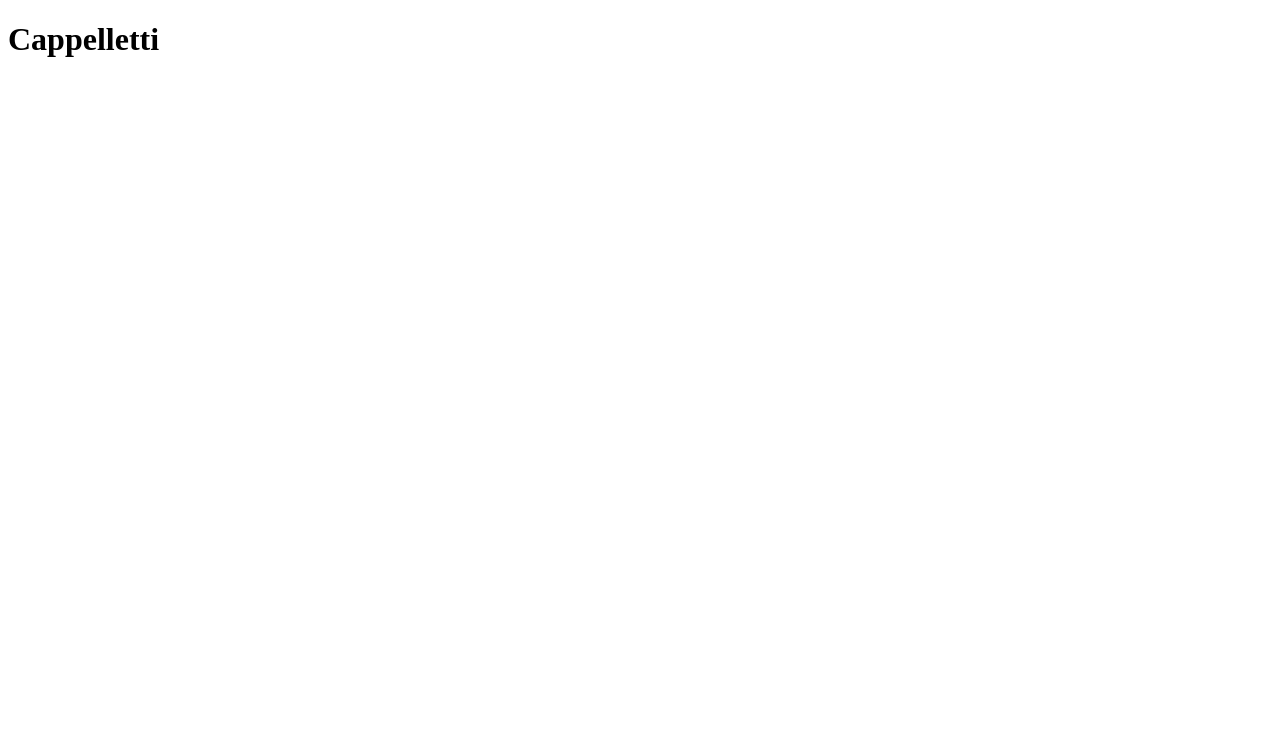
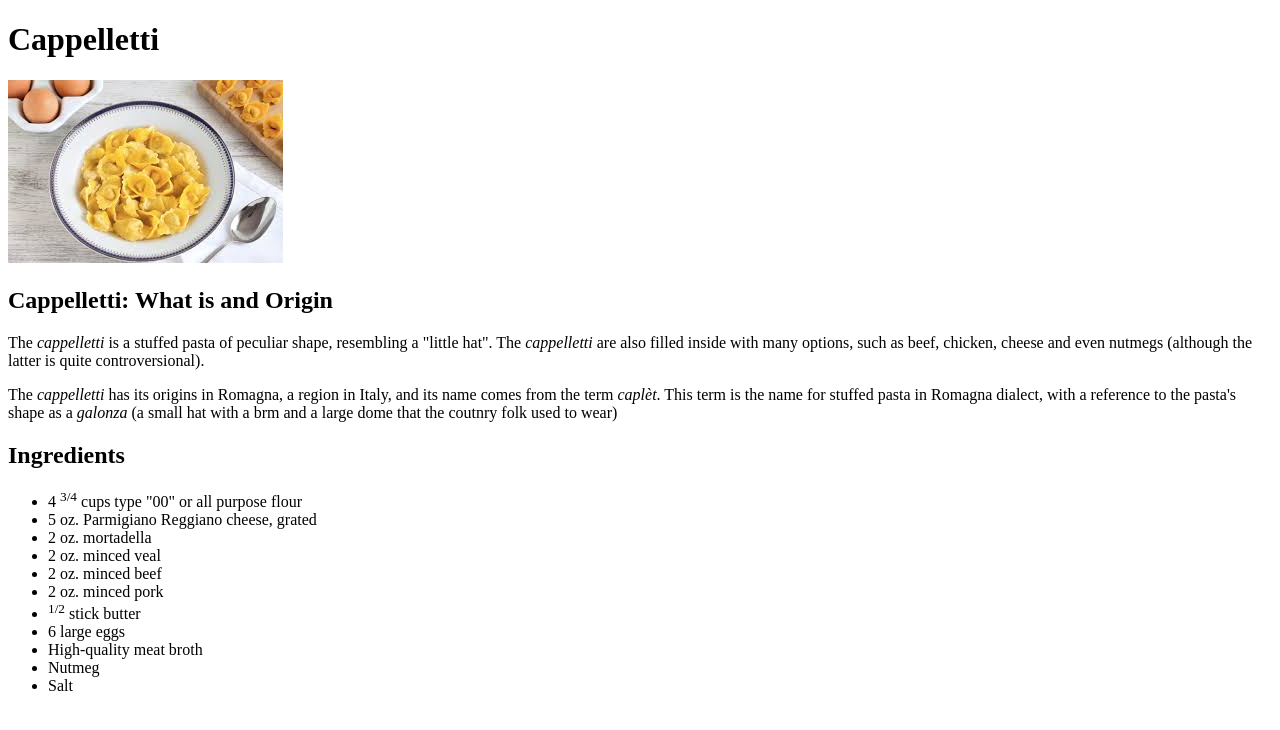
Before and after one commit to rodrigomarcal/odin-recipes, a plain HTML site: page recipes/cappelletti.html in a window 1280 px wide. Drawn offline with Linux system fonts and the light colour scheme.

Commit message:
Add content in cappelletti.html

```diff
--- a/recipes/cappelletti.html
+++ b/recipes/cappelletti.html
@@ -8,5 +8,41 @@
 </head>
 <body>
     <h1>Cappelletti</h1>
+    <img src="../images/cappelletti.jpeg"
+    alt="A wonderful cappelletti plate in a table with
+    a spoon and eggs">
+    <h2>Cappelletti: What is and Origin</h2>
+    <p>
+        The <em>cappelletti</em> is a stuffed pasta of peculiar shape,
+        resembling a "little hat". The <em>cappelletti</em> are
+        also filled inside with many options, such as beef,
+        chicken, cheese and even nutmegs (although the latter
+        is quite controversional).
+    </p>
+    <p>
+        The <em>cappelletti</em> has its origins in Romagna,
+        a region in Italy, and its name comes from the term
+        <em>caplèt</em>. This term is the name for stuffed
+        pasta in Romagna dialect, with a reference to the
+        pasta's shape as a <em>galonza</em> (a small hat
+        with a brm and a large dome that the coutnry folk
+        used to wear)
+    </p>
+
+    <h2>Ingredients</h2>
+    <ul>
+        <li>4 <sup>3/4</sup> cups type "00" or all purpose
+        flour</li>
+        <li>5 oz. Parmigiano Reggiano cheese, grated</li>
+        <li>2 oz. mortadella</li>
+        <li>2 oz. minced veal</li>
+        <li>2 oz. minced beef</li>
+        <li>2 oz. minced pork</li>
+        <li><sup>1/2</sup> stick butter</li>
+        <li>6 large eggs</li>
+        <li>High-quality meat broth</li>
+        <li>Nutmeg</li>
+        <li>Salt</li>
+    </ul>
 </body>
 </html>
```
